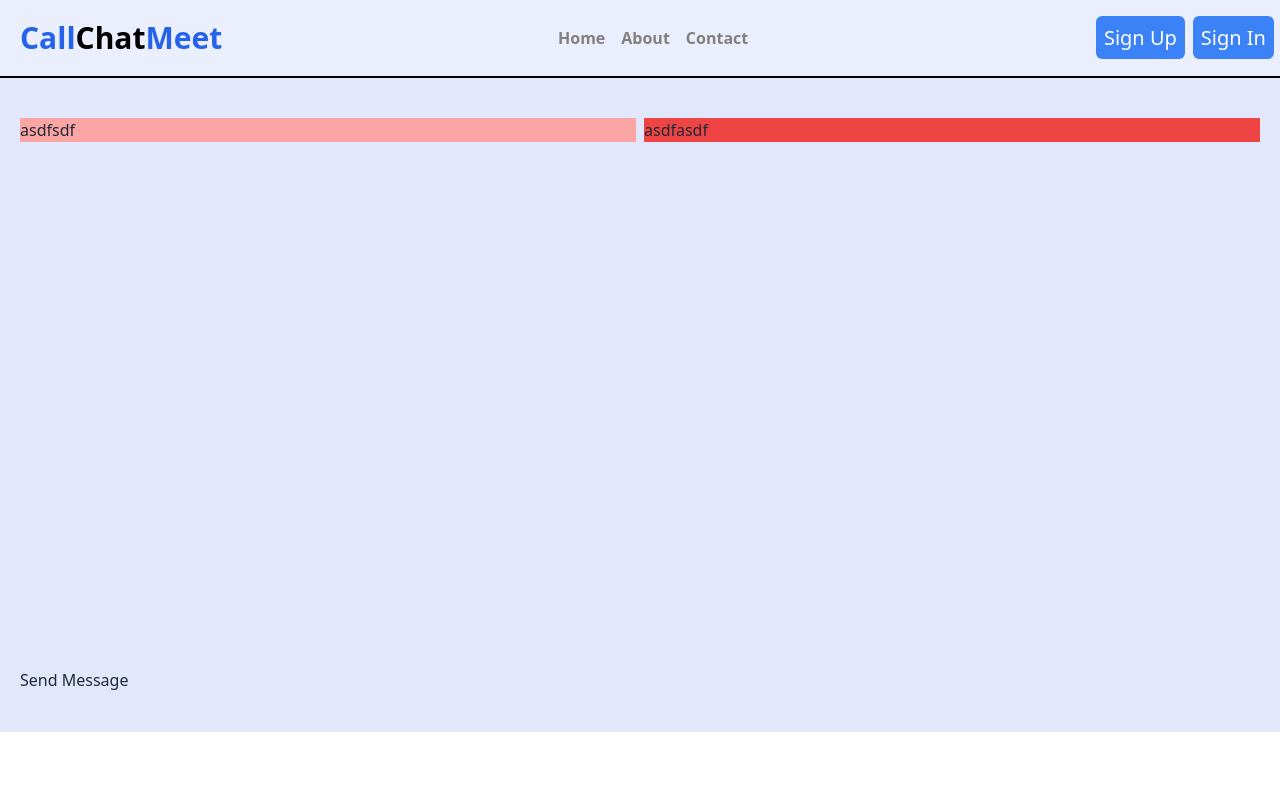
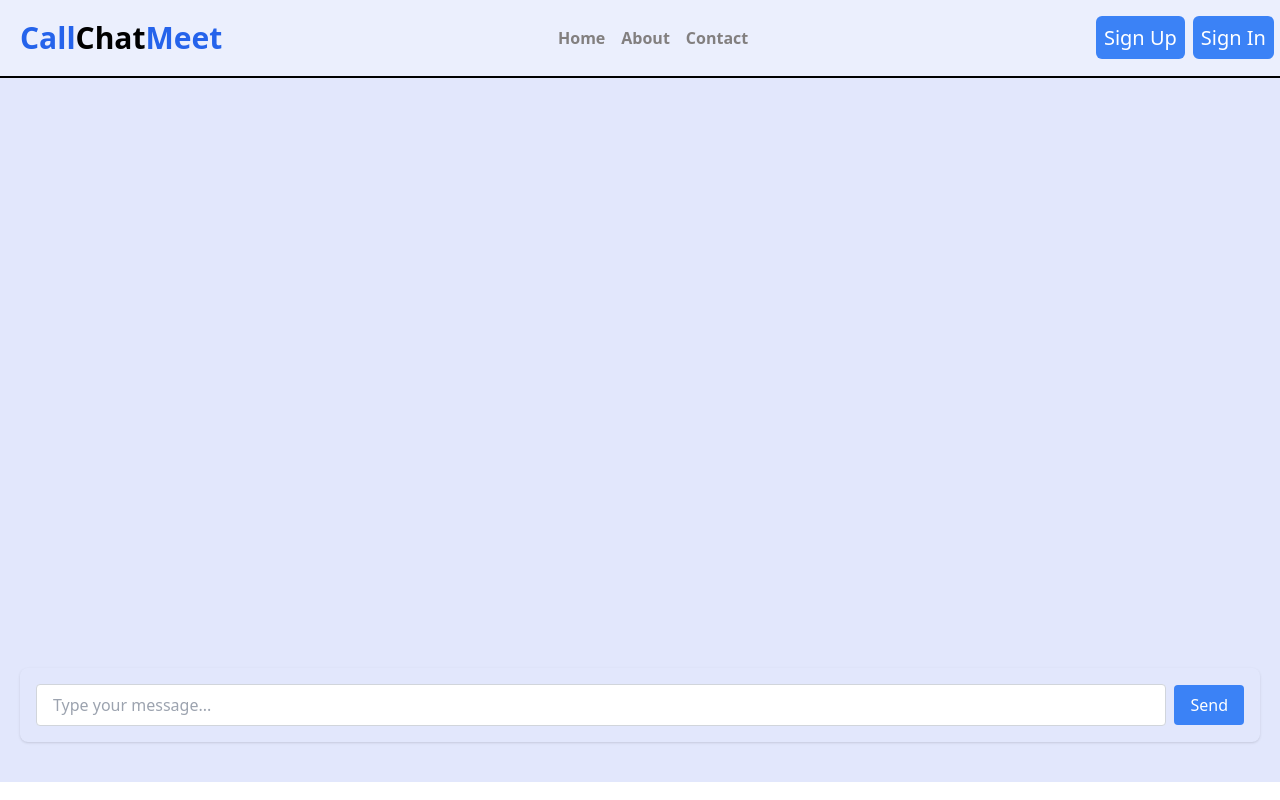
Before and after one commit to Sarajit-mondal/Call-Chat-Meet, a Next.js app: page /chatPlace in a window 1280 px wide. Built offline with nearby package versions, Linux system fonts and the light colour scheme; no server answers.

Commit message:
set chat client

```diff
--- a/src/components/chat&Call/ShowChats.jsx
+++ b/src/components/chat&Call/ShowChats.jsx
@@ -1,18 +1,31 @@
+// pages/showChats.js or app/showChats/page.js
+"use client";
+import { useState } from "react";
 import Chat from "../../components/chat&Call/chat/Chat";
 
 function ShowChats() {
+  const [message, setMessage] = useState("");
+  console.log("show", message);
+
+  const handleMessage = (data) => {
+    setMessage(data);
+  };
   return (
     <div>
       <div className="w-full min-h-[calc(100vh-250px)]">
         <div className="flex justify-between gap-2">
-          {/* your patner chats */}
-          <div className="bg-red-300  w-full">asdfsdf</div>
-          {/* your  chats */}
-          <div className="bg-red-500   w-full">asdfasdf</div>
+          {/* Your partner's chats */}
+          <div className="bg-red-300 w-full">
+            <p>{message}</p>
+          </div>
+          {/* Your chats */}
+          <div className="bg-red-500 w-full">
+            <p>{message}</p>
+          </div>
         </div>
       </div>
-      {/* chat input and send button */}
-      <Chat />
+      {/* Chat input and send button */}
+      <Chat newMessage={handleMessage} />
     </div>
   );
 }
--- a/src/components/chat&Call/chat/Chat.jsx
+++ b/src/components/chat&Call/chat/Chat.jsx
@@ -1,81 +1,81 @@
+"use client";
+
+import { useSocket } from "../../../hooks/useSocket";
+import { useState } from "react";
+
+function Chat({ newMessage }) {
+  const { socket, message } = useSocket();
+  const [InputMessage, setInputMessage] = useState("");
+
+  const handleInputChange = (event) => {
+    setInputMessage(event.target.value);
+  };
+
+  const handleSendClick = (event) => {
+    event.preventDefault(); // Prevent default form submission
+    if (socket) {
+      socket.send(InputMessage); // Send the message to the server
+      setInputMessage(""); // Clear the input field
+    }
+  };
+  // send data showbord
+  newMessage(message);
+  return (
+    <div className="flex items-center space-x-2 p-4 rounded-lg shadow">
+      <input
+        type="text"
+        value={InputMessage}
+        onChange={handleInputChange}
+        className="flex-1 px-4 py-2 border border-gray-300 rounded focus:outline-none focus:ring-2 focus:ring-blue-500"
+        placeholder="Type your message..."
+      />
+      <button
+        type="submit"
+        onClick={handleSendClick}
+        className="px-4 py-2 bg-blue-500 text-white rounded hover:bg-blue-600 focus:outline-none focus:ring-2 focus:ring-blue-500"
+      >
+        Send
+      </button>
+    </div>
+  );
+}
+
+export default Chat;
+
 // "use client";
 
-// import { useSocket } from "../../../hooks/useSocket";
-// import { useState } from "react";
+// import { useEffect } from "react";
+// import io from "socket.io-client";
 
-// function Chat() {
-//   const { socket, message } = useSocket();
-//   const [InputMessage, setInputMessage] = useState("");
+// const socket = io("http://localhost:5000"); // Connect to your Socket.IO server
 
-//   const handleInputChange = (event) => {
-//     setInputMessage(event.target.value);
-//   };
+// const Chat = () => {
+//   useEffect(() => {
+//     // When the component mounts, set up the connection
 
-//   const handleSendClick = (event) => {
-//     event.preventDefault(); // Prevent default form submission
-//     console.log("Message sent:", InputMessage);
-//     if (socket) {
-//       socket.emit("message", InputMessage); // Send the message to the server
-//       setInputMessage(""); // Clear the input field
-//     }
+//     socket.on("connect", () => {
+//       console.log("Connected to Socket.IO server");
+//     });
+
+//     socket.on("message", (message) => {
+//       console.log("Message from server:", message);
+//     });
+
+//     // Clean up when the component unmounts
+//     return () => {
+//       socket.disconnect();
+//     };
+//   }, []);
+
+//   const sendMessage = () => {
+//     socket.send("hi this socket.io ");
 //   };
 
 //   return (
-//     <div className="flex items-center space-x-2 p-4 rounded-lg shadow">
-//       <input
-//         type="text"
-//         value={InputMessage}
-//         onChange={handleInputChange}
-//         className="flex-1 px-4 py-2 border border-gray-300 rounded focus:outline-none focus:ring-2 focus:ring-blue-500"
-//         placeholder="Type your message..."
-//       />
-//       <button
-//         type="submit"
-//         onClick={handleSendClick}
-//         className="px-4 py-2 bg-blue-500 text-white rounded hover:bg-blue-600 focus:outline-none focus:ring-2 focus:ring-blue-500"
-//       >
-//         Send
-//       </button>
+//     <div>
+//       <button onClick={sendMessage}>Send Message</button>
 //     </div>
 //   );
-// }
+// };
 
 // export default Chat;
-
-"use client";
-
-import { useEffect } from "react";
-import io from "socket.io-client";
-
-const socket = io("http://localhost:5000"); // Connect to your Socket.IO server
-
-const Chat = () => {
-  useEffect(() => {
-    // When the component mounts, set up the connection
-
-    socket.on("connect", () => {
-      console.log("Connected to Socket.IO server");
-    });
-
-    socket.on("message", (message) => {
-      console.log("Message from server:", message);
-    });
-
-    // Clean up when the component unmounts
-    return () => {
-      socket.disconnect();
-    };
-  }, []);
-
-  const sendMessage = () => {
-    socket.emit("hi");
-  };
-
-  return (
-    <div>
-      <button onClick={sendMessage}>Send Message</button>
-    </div>
-  );
-};
-
-export default Chat;
--- a/src/hooks/useSocket.js
+++ b/src/hooks/useSocket.js
@@ -16,7 +16,6 @@ export const useSocket = () => {
 
     // Listen for messages from the server
     socketIo.on("message", (data) => {
-      console.log("Message from server:", data);
       setMessage(data); // Store the incoming message
     });
 
```
